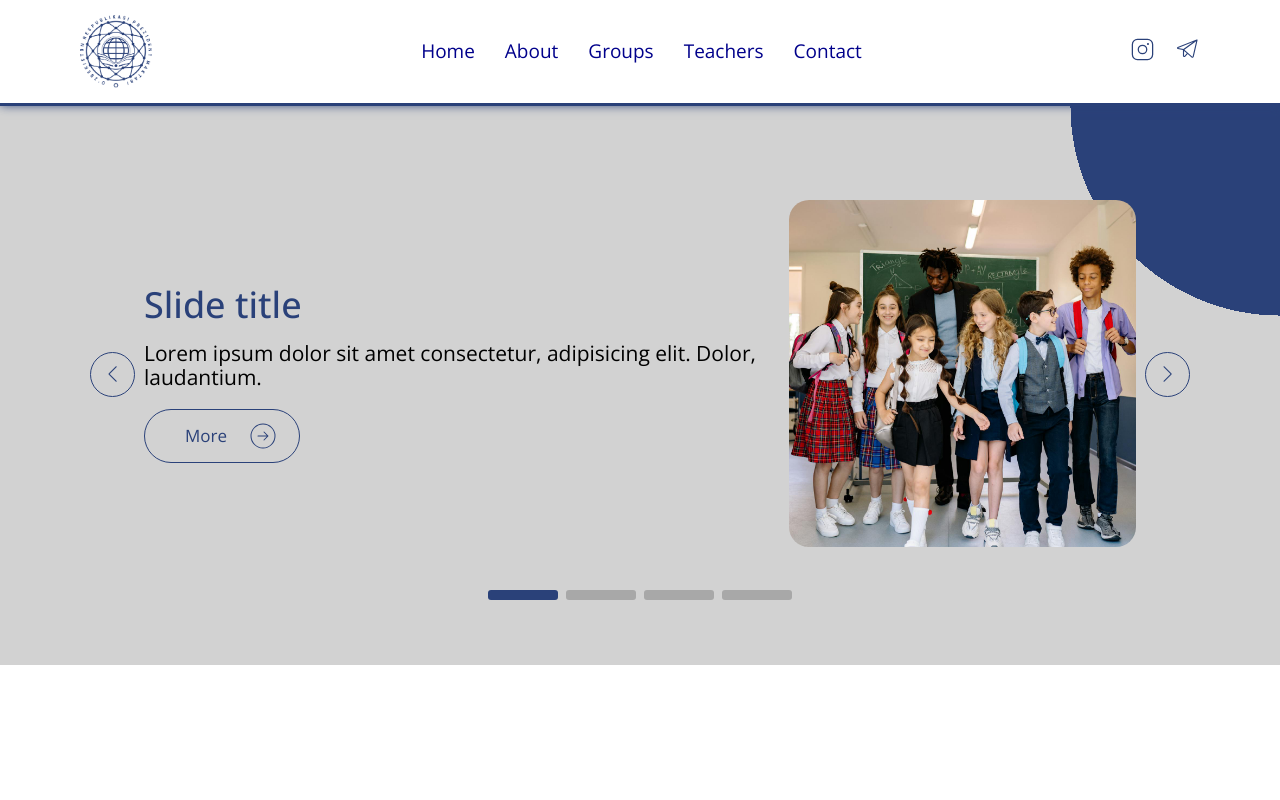
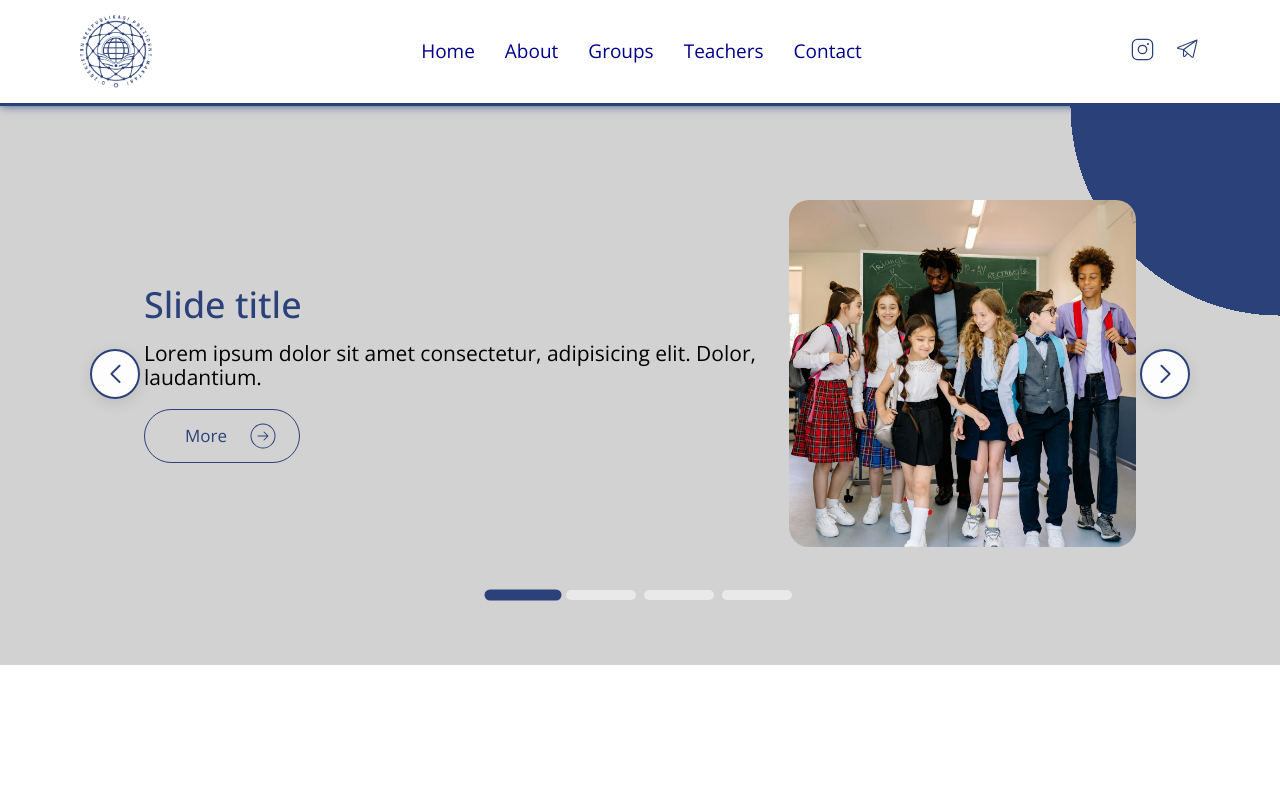
Before and after one commit to SavitarUzuhiko/ps_termez, a React (Vite) app: page / in a window 1280 px wide. Shown: the top 800 px of the page. Built offline with nearby package versions, Linux system fonts and the light colour scheme; the HTML template or start-up script is replaced by a standard one.

Commit message:
trigger settings

```diff
--- a/src/sass/_media.scss
+++ b/src/sass/_media.scss
@@ -25,17 +25,21 @@
   }
   .swiper-button-prev,
   .swiper-button-next {
-    opacity: 0.6;
-    width: 30px;
-    height: 32px;
-    border-radius: 4px;
+    width: 40px;
+    height: 40px;
+    margin-top: -20px;
+    right: 0px;
     &::after {
-      font-size: 17px;
+      font-size: 16px;
     }
   }
+  .swiper-button-prev {
+    left: 0px;
+  }
   .swiper-pagination-bullet {
-    width: 15px;
-    height: 15px;
+    width: 50px;
+    height: 8px;
+    margin: 0 3px;
   }
   .footer__inner {
     padding: 40px 40px 50px 60px;
@@ -295,7 +299,12 @@
   }
   .swiper-button-prev,
   .swiper-button-next {
-    opacity: 1;
+    width: 35px;
+    height: 35px;
+    margin-top: -17px;
+    &::after {
+      font-size: 14px;
+    }
   }
   .swiper-pagination-bullets {
     display: none;
--- a/src/sass/_slide.scss
+++ b/src/sass/_slide.scss
@@ -45,23 +45,55 @@
 .swiper-button-prev,
 .swiper-button-next {
   color: var(--color-primary);
-  border: 1px solid var(--color-primary);
-  width: 45px;
-  height: 45px;
+  background: rgba(255, 255, 255, 0.95);
+  border: 2px solid var(--color-primary);
+  width: 50px;
+  height: 50px;
   border-radius: 50%;
+  margin-top: -25px;
+  box-shadow: 0 4px 15px rgba(0, 0, 0, 0.1);
+  transition: all 0.3s ease;
+  backdrop-filter: blur(10px);
+
   &::after {
-    font-size: 16px;
+    font-size: 18px;
+    font-weight: bold;
+  }
+
+  &:hover {
+    background: var(--color-primary);
+    color: white;
+    transform: scale(1.1);
+    box-shadow: 0 6px 20px rgba(0, 0, 0, 0.2);
+  }
+
+  &:active {
+    transform: scale(1.05);
   }
 }
-.swiper-pagination-bullet-active {
-    background-color: var(--color-primary);
+
+.swiper-button-prev {
+  left: 10px;
 }
-.swiper-pagination-bullet {
-    width: 20px;
-    height: 20px;
+
+.swiper-button-next {
+  right: 10px;
 }
 .swiper-pagination-bullet {
   width: 70px;
   height: 10px;
-  border-radius: 3px;
+  border-radius: 5px;
+  background: rgba(255, 255, 255, 0.5);
+  opacity: 1;
+  margin: 0 4px;
+  transition: all 0.3s ease;
+
+  &:hover {
+    background: rgba(255, 255, 255, 0.7);
+  }
+
+  &-active {
+    background-color: var(--color-primary);
+    transform: scale(1.1);
+  }
 }
```
